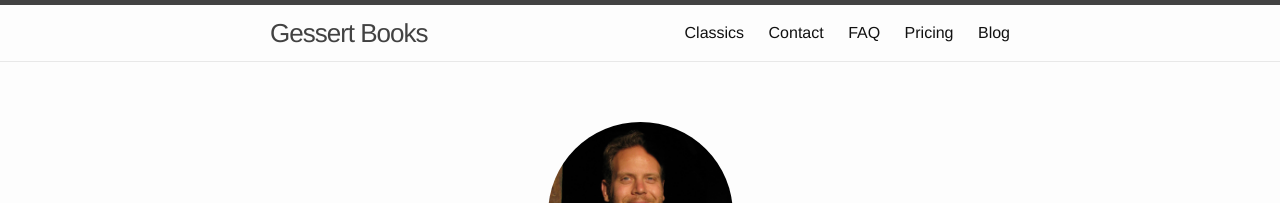
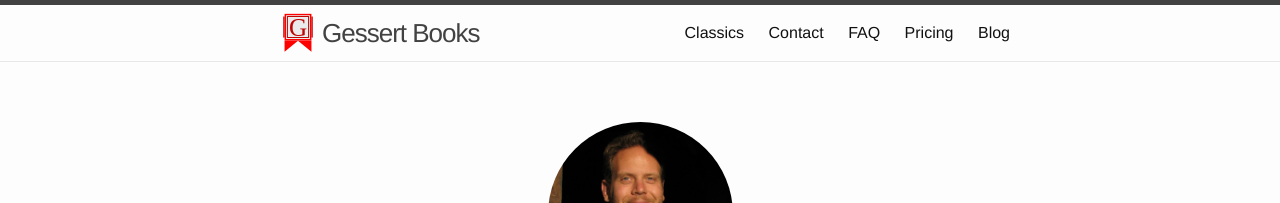
Before and after one commit to phillipgessert/phillipgessert.github.io, a Jekyll site: the page built from index.md, in a window 1280 px wide. Shown: the top 203 px of the page. Built offline with Jekyll 4.4.1, drawn with Linux system fonts in a browser that asks for light colours.

Commit message:
added logo

```diff
--- a/_sass/_custom.scss
+++ b/_sass/_custom.scss
@@ -7,3 +7,9 @@ table, th, td {
 	border-radius: 100% !important;
 	margin-left: 37.5%;
 }
+
+.site-title{
+	background-image: url("/img/gb-logo.svg");
+	background-repeat: no-repeat;
+	padding-left: 2em;
+}
```
Also changed, not shown: img/gb-logo.svg (added).
